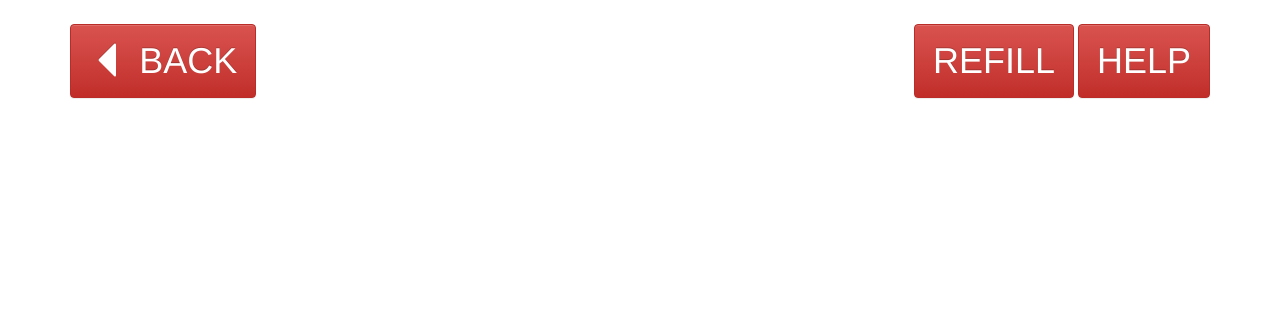
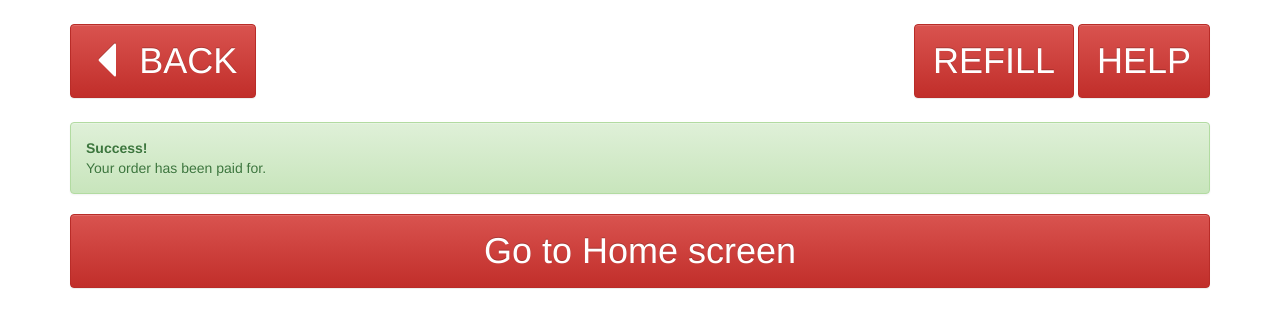
Before and after one commit to miladpejmanrad/django_project, a Django app: page /pay/card/tip/ in a window 1280 px wide. Shown: the top 328 px of the page. Run offline with Django 3.2, Linux system fonts and the light colour scheme; data comes from the database, SQL or seed files in the repository; both versions use the stored data as it was after the commit; parts of the project's set-up code (start-up, migrations or seed data) failed here and were passed over; some libraries are stand-ins or nearby versions.

Commit message:
Tip/order processed now, added in extra logic for placing orders

```diff
--- a/menu/urls.py
+++ b/menu/urls.py
@@ -15,5 +15,5 @@ urlpatterns = patterns('',
 	# /menu/category/3/vegetarian/
 	url(r'^category/(?P<category_id>\d+)/vegetarian/$', views.vegetarian, name='vegetarian'),
 	# /menu/review-order/
-	url(r'^review-order/$', views.review_order, name='review_order'),
+	url(r'^review-order/$', views.place_order, name='place_order'),
 )
--- a/menu/views.py
+++ b/menu/views.py
@@ -66,6 +66,12 @@ def vegetarian(request, category_id):
 # This builds the menu item order form and returns the information for an individual menu item using the menu-item.html template
 def menu_items(request, menu_item_id):
 
+	# First, see if they already have an order in the system that's been placed, but not paid for.
+	if not (Order.objects.filter(table_number=settings.TABLE_NUMBER).exists()) or not (Order.objects.filter(table_number=settings.TABLE_NUMBER).exclude(status='ordering').exclude(status='paid')):
+		order_in_progress = True
+	else:
+		order_in_progress = False
+
 	# Check to see if an order is already set for this table. If so, modify it. If not, create a new one.
 	existing_order = Order.objects.filter(table_number=settings.TABLE_NUMBER, status='ordering')
 	menu_item = MenuItem.objects.get(id=menu_item_id)
@@ -105,7 +111,8 @@ def menu_items(request, menu_item_id):
 	context = {
 		'menu_item': menu_item,
 		'form': order_form,
-		'order_exists': existing_order.exists()
+		'order_exists': existing_order.exists(),
+		'can_order': order_in_progress
 	}
 
 	return render(request, 'menu/menu-item.html', context)
@@ -130,7 +137,7 @@ def add_to_order(request, menu_item_id):
 
 # This view shows the user their order BEFORE sending it to the kitchen and lets them submit to the kitchen.
 # Submitting the order changes the status to "in-progress", which should be handled by the kitchen views.
-def review_order(request):
+def place_order(request):
 
 	# Check to see if an order is ready to be placed for this table.
 	order_to_send = Order.objects.filter(table_number=settings.TABLE_NUMBER, status='ordering')
@@ -215,6 +222,13 @@ def tipping(request):
 	order_to_pay = Order.objects.filter(table_number=settings.TABLE_NUMBER, status='served')
 	context = {}
 
+	# If the order gets submitted, save it and redirect.
+	if request.method == "POST":
+		order_form = TipOrderForm(request.POST, instance=order_to_pay.get())
+		if order_form.is_valid():
+			order_form.save()
+			return HttpResponseRedirect("/pay/card/tip/")
+
 	# Build the context for the template if an order is ready to be paid.
 	if order_to_pay.exists():
 		tip_form = TipOrderForm(
--- a/templates/payment/tipping.html
+++ b/templates/payment/tipping.html
@@ -2,11 +2,12 @@
 
 {% block content %}
 {% if order %}
-<script>
-	function changeTipValue(value){
-		document.getElementById("id_tip").value = value.toFixed(2);
-	}
-</script>
+	<script>
+        // This puts the value of the tip into the input field on clicking.
+        function changeTipValue(value){
+            document.getElementById("id_tip").value = value.toFixed(2);
+        }
+    </script>
 	<style>
 		.btn.tip {
 			margin-right:36px;
@@ -15,10 +16,13 @@
 	<button class="btn btn-s col-xs-3 tip" onclick="changeTipValue({{ tip_10 }})">10%<br>${{ tip_10 }}</button>
 	<button class="btn btn-s col-xs-3 tip" onclick="changeTipValue({{ tip_15 }})">15%<br>${{ tip_15 }}</button>
 	<button class="btn btn-s col-xs-3 tip" onclick="changeTipValue({{ tip_20 }})">20%<br>${{ tip_20 }}</button>
-    <form action="/pay/success/" method="post">
+    <form action="/pay/card/tip/" method="post">
 		{% csrf_token %}
 		{{ form.as_p }}
 		<input type="submit" class="btn btn-s btn-danger place-order" style="width:100%;" value="Complete Payment">
 	</form>
+{% else %}
+	<div class="alert alert-success"><strong>Success!</strong><p>Your order has been paid for.</p></div>
+	<a href="/"><button class="btn btn-s btn-danger" style="width:100%;">Go to Home screen</button></a>
 {% endif %}
 {% endblock %}
```
Also changed, not shown: templates/menu/menu-item.html (+7 -2 lines), db.sqlite3, 2 other files.
